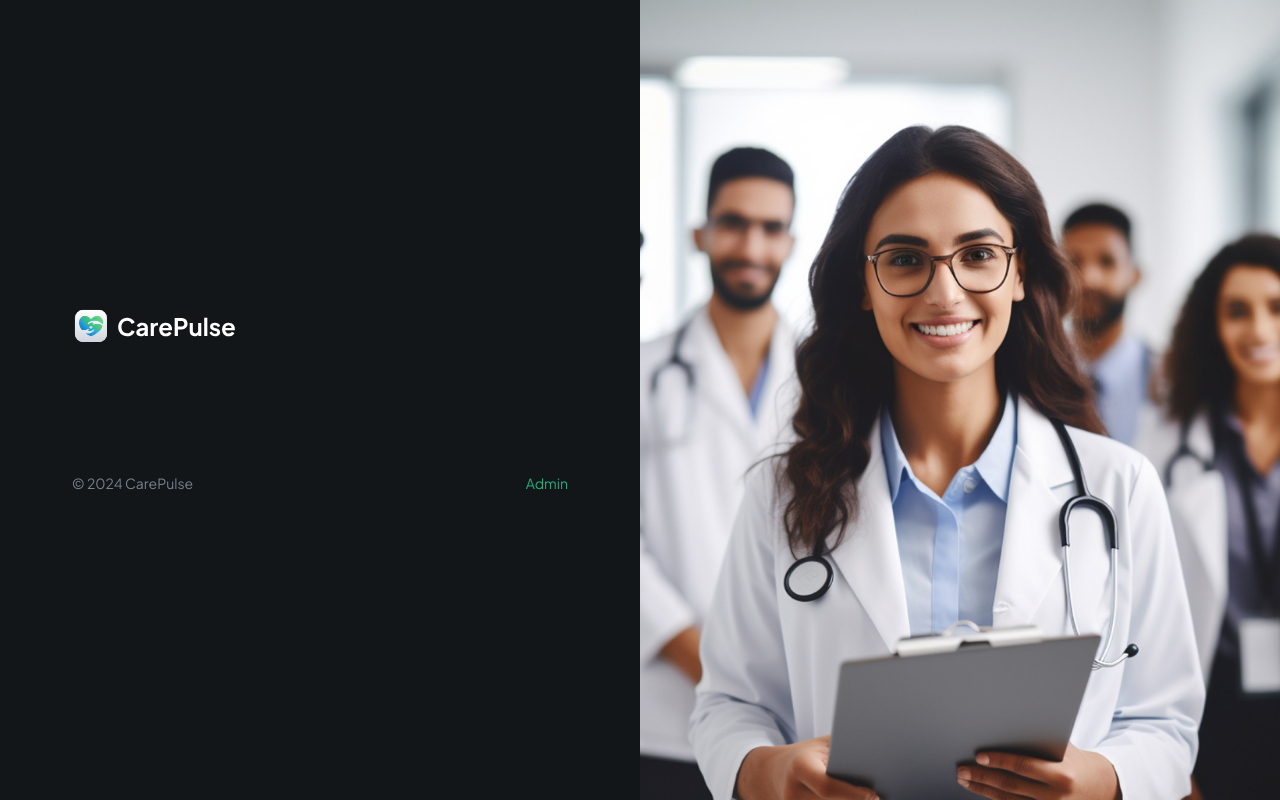
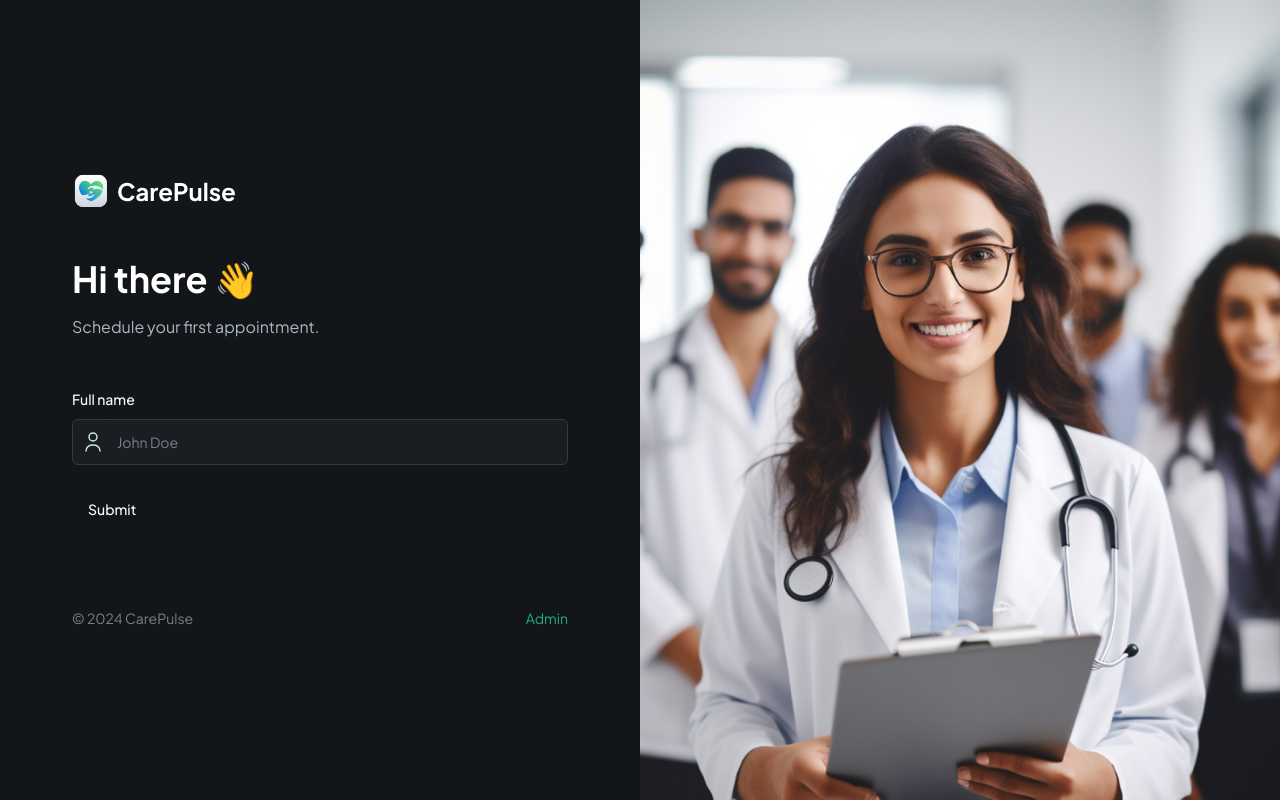
Before and after one commit to JakubGasiorek/carepulse, a Next.js app: page / in a window 1280 px wide. Built offline with nearby package versions, Linux system fonts and the light colour scheme.

Commit message:
Added CustomFormField component and used it to make Patient Form

```diff
--- /dev/null
+++ b/components/CustomFormField.tsx
@@ -0,0 +1,83 @@
+"use client";
+
+import {
+  Form,
+  FormControl,
+  FormDescription,
+  FormField,
+  FormItem,
+  FormLabel,
+  FormMessage,
+} from "@/components/ui/form";
+import { Input } from "@/components/ui/input";
+import { Control } from "react-hook-form";
+import { FormFieldType } from "./forms/PatientForm";
+import Image from "next/image";
+
+interface CustomProps {
+  control: Control<any>;
+  fieldType: FormFieldType;
+  name: string;
+  label?: string;
+  placeholder?: string;
+  iconSrc?: string;
+  iconAlt?: string;
+  disabled?: boolean;
+  dateFormat?: string;
+  showTimeSelect?: boolean;
+  children?: React.ReactNode;
+  renderSkeleton?: (field: any) => React.ReactNode;
+}
+
+const RenderField = ({ field, props }: { field: any; props: CustomProps }) => {
+  const { fieldType, iconSrc, iconAlt, placeholder } = props;
+  switch (fieldType) {
+    case FormFieldType.INPUT:
+      return (
+        <div className="flex rounded-md border border-dark-500 bg-dark-400">
+          {iconSrc && (
+            <Image
+              src={iconSrc}
+              alt={iconAlt || "icon"}
+              height={24}
+              width={24}
+              className="ml-2"
+            />
+          )}
+          <FormControl>
+            <Input placeholder={ placeholder }
+            { ...field }
+            className="shad-input border-0"
+
+            />
+          </FormControl>
+        </div>
+      );
+
+    default:
+      break;
+  }
+};
+
+const CustomFormField = (props: CustomProps) => {
+  const { control, fieldType, name, label } = props;
+  return (
+    <FormField
+      control={control}
+      name={name}
+      render={({ field }) => (
+        <FormItem className="flex-1">
+          {fieldType !== FormFieldType.CHECKBOX && label && (
+            <FormLabel> {label} </FormLabel>
+          )}
+
+          <RenderField field={field} props={props} />
+
+          <FormMessage className="shad-error" />
+        </FormItem>
+      )}
+    />
+  );
+};
+
+export default CustomFormField;
--- a/components/forms/PatientForm.tsx
+++ b/components/forms/PatientForm.tsx
@@ -1,9 +1,62 @@
+"use client"
+
+import { zodResolver } from "@hookform/resolvers/zod"
+import { useForm } from "react-hook-form"
+import { z } from "zod"
+import { Button } from "@/components/ui/button"
+import { Form } from "@/components/ui/form"
+import CustomFormField from "../CustomFormField"
+
+export enum FormFieldType {
+    INPUT = 'input',
+    TEXTAREA = 'textarea',
+    PHONE_INPUT = 'phoneInput',
+    CHECKBOX = 'checkbox',
+    DATE_PICKER = 'datePicker',
+    SELECT = 'select',
+    SKELETON = 'skeleton'
+}
+
+const formSchema = z.object({
+  username: z.string().min(2, {
+    message: "Username must be at least 2 characters.",
+  }),
+})
 
 const PatientForm = () => {
+  // 1. Define your form.
+  const form = useForm<z.infer<typeof formSchema>>({
+    resolver: zodResolver(formSchema),
+    defaultValues: {
+      username: "",
+    },
+  })
+
+  // 2. Define a submit handler.
+  function onSubmit(values: z.infer<typeof formSchema>) {
+    console.log(values)
+  }
   return (
-    <div>
+    <Form {...form}>
+      <form onSubmit={form.handleSubmit(onSubmit)} className="space-y-6 flex-1">
+        <section className="mb-12 space-y-4">
+            <h1 className="header">Hi there 👋</h1>
+            <p className="text-dark-700">Schedule your first appointment.</p>
+        </section>
 
-    </div>
+        <CustomFormField
+            fieldType={FormFieldType.INPUT}
+            control={form.control}
+            name="name"
+            label="Full name"
+            placeholder="John Doe"
+            iconSrc="/assets/icons/user.svg"
+            iconAlt="user"
+        />
+
+        <Button type="submit">Submit</Button>
+      </form>
+    </Form>
   )
 }
 
```
